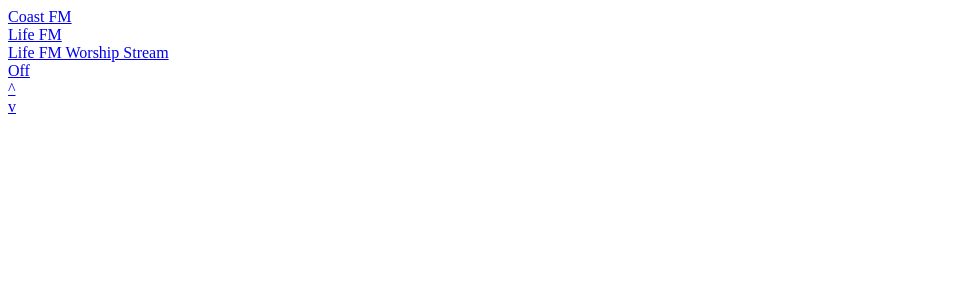
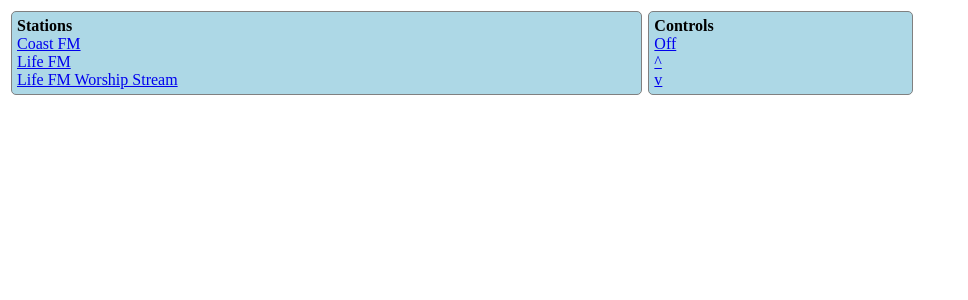
Before and after one commit to alvarouribe/webradio, a PHP site: page /index.php in a window 1280 px wide. Shown: the top 300 px of the page, without its empty margins (0-968 px from the left). Run offline with PHP 8.4, Linux system fonts and the light colour scheme; some libraries are stand-ins or nearby versions.

Commit message:
Making it Pretty(er)

```diff
--- a/index.php
+++ b/index.php
@@ -1,4 +1,36 @@
+<html>
+<head>
 <script src="//ajax.googleapis.com/ajax/libs/jquery/1.8.3/jquery.min.js"></script>
+<style>
+.heading {
+	text-align: center;
+	font-weight:bold;
+}
+.stations {
+	border:1px solid grey;
+	padding: 5px;
+	width: 49%;
+	background-color: lightblue;
+	float: left;
+	margin: 3px;
+	-webkit-border-radius:5px;
+	-moz-border-radius:5px;
+	-border-radius:5px;
+}
+.controls {
+	border: 1px solid grey;
+	padding: 5px;
+	width: 20%;
+	background-color: lightblue;
+	float: left;
+	margin: 3px;
+	-webkit-border-radius:5px;
+	-moz-border-radius:5px;
+	-border-radius:5px;
+}
+</style>
+</head>
+<body>
 <?php
 $stations = array("Coast FM" => "http://radionetworknz-ice.streamguys.com:80/coonline.mp3",
 		"Life FM" => "http://wms-rbg.harmonycdn.net/lifefm",
@@ -33,16 +65,23 @@ if(isset($_REQUEST['vol']))
 		exec("amixer set PCM 2dB-");
 	}
 }
-
+?>
+<div class="stations">
+<span class="heading">Stations</span><br>
+<?php
 //show list
 foreach($stations as $station =>$url)
 {
 	echo "<a href=index.php?station=".urlencode($station)." >".$station."</a><br>";
 }
 ?>
+</div>
+<div class="controls">
+<span class="heading">Controls</span><br>
 <a href="index.php?off=true">Off</a><br>
 <a href="index.php?vol=plus" onclick="return vol('plus');">^</a><br>
 <a href="index.php?vol=min" onclick="return vol('min');">v</a><br>
+</div>
 
 <script language="javascript">
 function vol(direction)
@@ -54,3 +93,4 @@ function vol(direction)
 	return false;
 }
 </script>
+</html>
```
